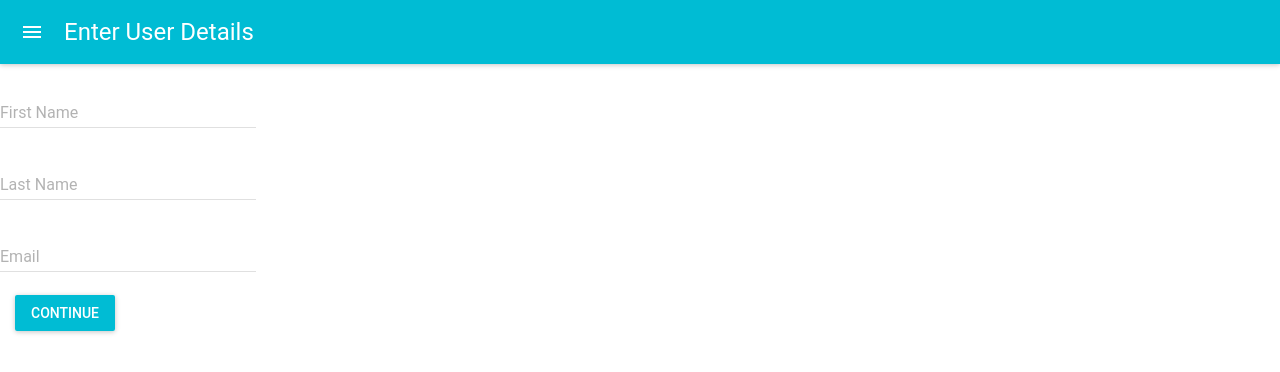
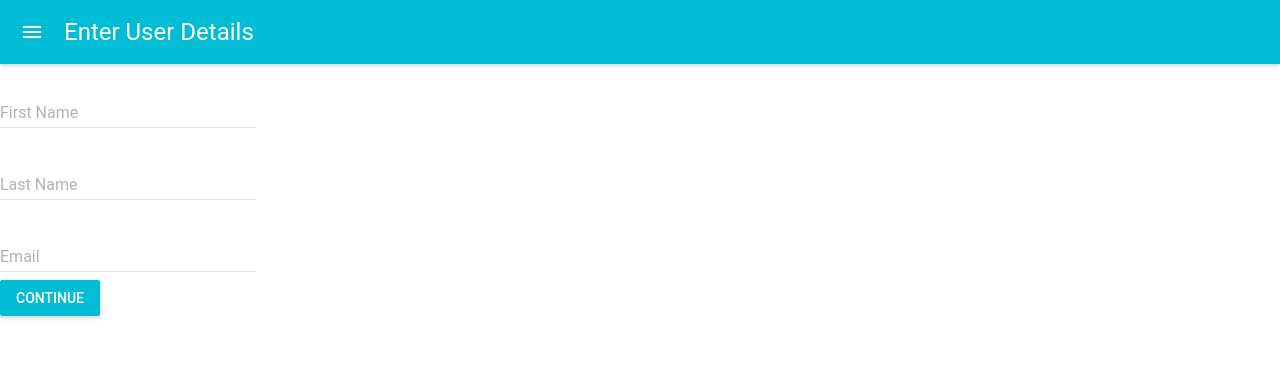
Before and after one commit to JasonBWelsh/react-step-form, a React (Create React App) app: page / in a window 1280 px wide. Shown: the top 372 px of the page. Built offline with nearby package versions, Linux system fonts and the light colour scheme.

Commit message:
[react-step-form] Continue component functional

```diff
--- a/src/components/Confirm.js
+++ b/src/components/Confirm.js
@@ -3,14 +3,23 @@ import MuiThemeProvider from 'material-ui/styles/MuiThemeProvider';
 import { AppBar, RaisedButton, TextField } from 'material-ui';
 
 class Confirm extends Component {
+
+  continue = e => {
+    console.log('DRD __ inside `Continue` logging `continue` method');
+    e.preventDefault();
+    this.props.nextStep();
+  };
+
   render() {
     const { handleChange, values } = this.props;
-    console.log('DRD __ linside `Confirm` logging `values`:::', values);
+
     return (
       <MuiThemeProvider>
         <React.Fragment>
           <AppBar title="Confirm or Edit Details">
           </AppBar>
+
+          <h3>Are these details correct?</h3>
 
           <TextField
             hintText = "Enter Your First Name"
@@ -53,6 +62,11 @@ class Confirm extends Component {
             defaultValue = { values.bio }
           />
           <br />
+          <RaisedButton
+            label="Submit"
+            primary={true}
+            onClick={this.continue}
+          />
         </React.Fragment>
       </MuiThemeProvider>
     );
--- a/src/components/FormPersonalDetails.js
+++ b/src/components/FormPersonalDetails.js
@@ -44,25 +44,17 @@ export class FormPersonalDetails extends Component {
               <RaisedButton
                 label = "Previous"
                 primary = { false }
-                style = { styles.button }
                 onClick = { this.previous }
               />
               <RaisedButton
                 label = "Continue"
                 primary = { true }
-                style = { styles.button }
                 onClick = { this.continue }
               />
             </React.Fragment >
           </MuiThemeProvider>
         )
     }
-}
-
-const styles = {
-    button: {
-        margin: 15
-    }
 };
 
 export default FormPersonalDetails;
--- a/src/components/FormUserDetails.js
+++ b/src/components/FormUserDetails.js
@@ -39,19 +39,12 @@ export class FormUserDetails extends Component {
               <RaisedButton
                 label = "Continue"
                 primary = { true }
-                style = { styles.button }
                 onClick = { this.continue }
               />
             </React.Fragment >
           </MuiThemeProvider>
         )
     }
-}
-
-const styles = {
-    button: {
-        margin: 15
-    }
 };
 
 export default FormUserDetails
--- a/src/components/UserForm.js
+++ b/src/components/UserForm.js
@@ -70,7 +70,7 @@ export class UserForm extends Component {
               <Confirm
                 handleChange={this.handleChange}
                 values={values}
-                prevStep={this.prevStep}
+                // prevStep={this.prevStep}
                 nextStep={this.nextStep}
               />
             );
```
